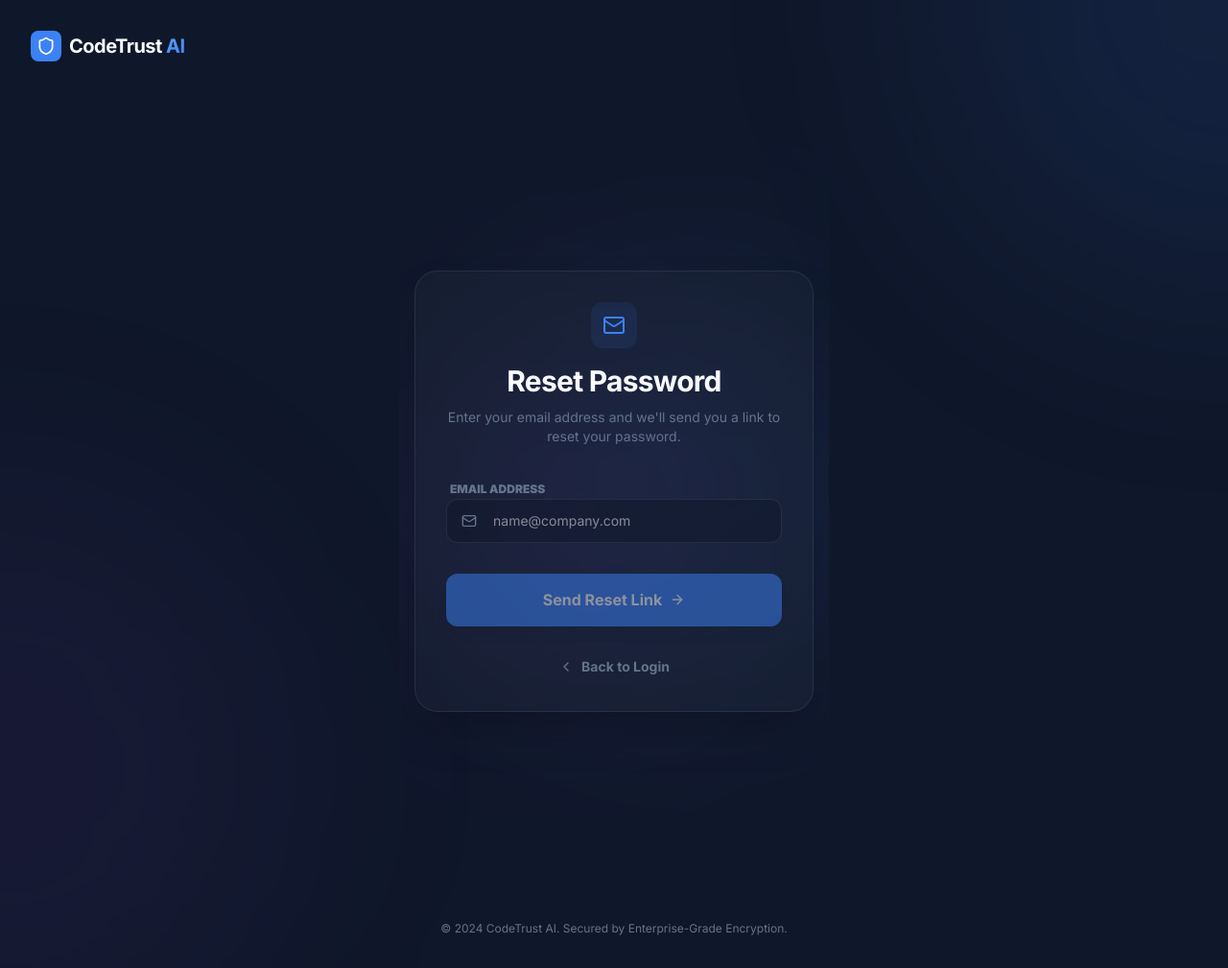
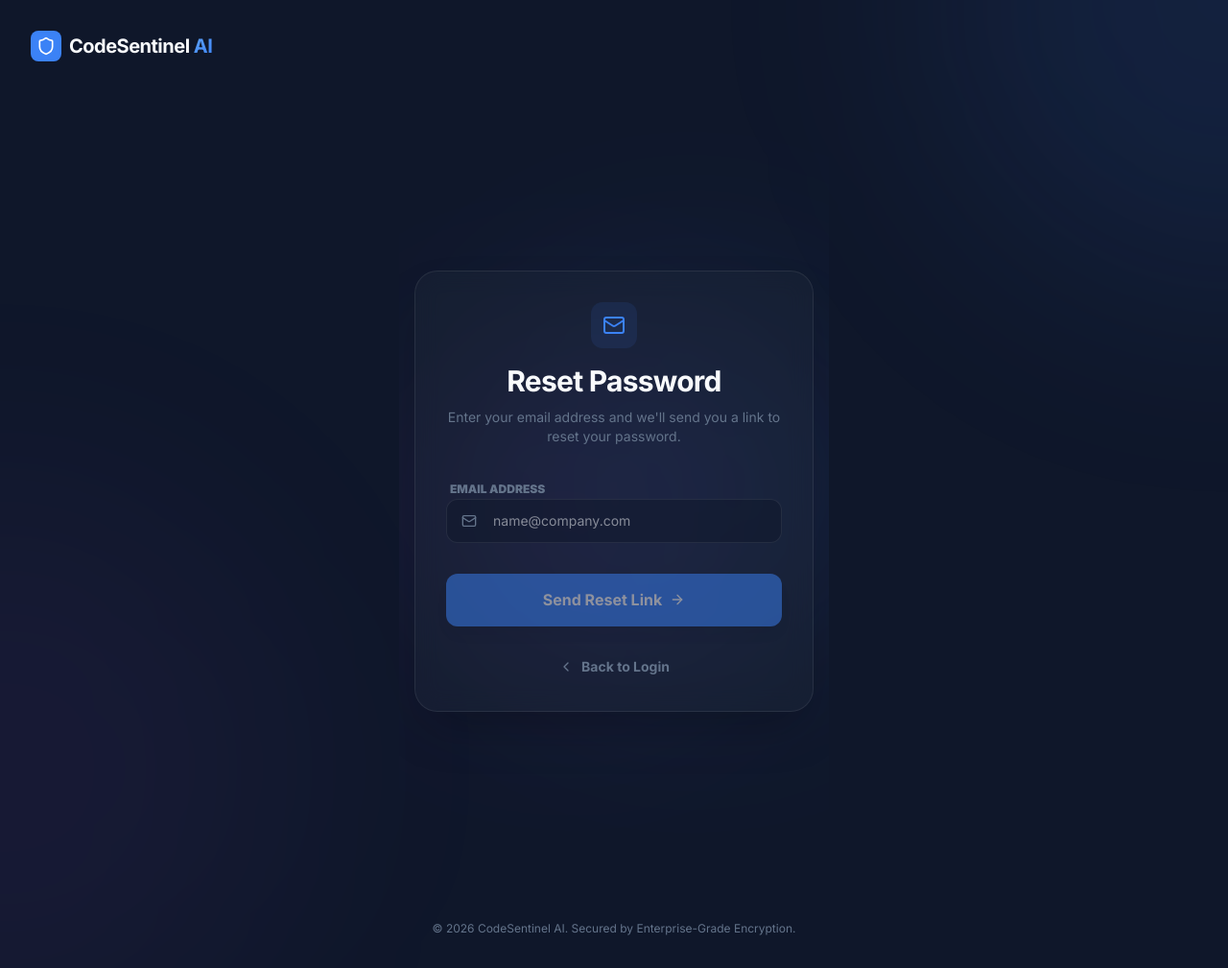
Before and after one commit to vaibhavv-labs/CodeSentinel-AI, a Next.js app: page /forgot-password in a window 1280 px wide. Shown: the whole page at 96% size. Built offline with nearby package versions, Linux system fonts and the light colour scheme.

Commit message:
Update layout.tsx

```diff
--- a/src/app/(auth)/layout.tsx
+++ b/src/app/(auth)/layout.tsx
@@ -24,7 +24,7 @@ export default function AuthLayout({
                     <div className="w-8 h-8 rounded-lg bg-primary flex items-center justify-center transition-transform group-hover:scale-110">
                         <Shield className="w-5 h-5 text-white" />
                     </div>
-                    <span className="text-xl font-bold tracking-tight">CodeTrust <span className="gradient-text">AI</span></span>
+                    <span className="text-xl font-bold tracking-tight">CodeSentinel <span className="gradient-text">AI</span></span>
                 </Link>
             </header>
 
@@ -43,7 +43,7 @@ export default function AuthLayout({
             {/* Footer */}
             <footer className="relative z-10 p-4 sm:p-6 md:p-8 text-center">
                 <p className="text-xs text-secondary">
-                    © 2024 CodeTrust AI. Secured by Enterprise-Grade Encryption.
+                    © 2026 CodeSentinel AI. Secured by Enterprise-Grade Encryption.
                 </p>
             </footer>
         </div>
```
